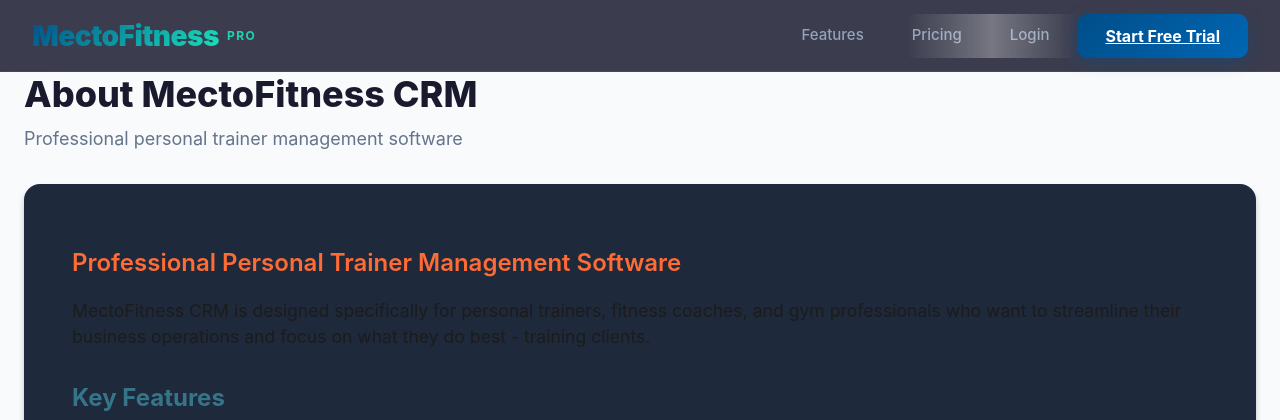
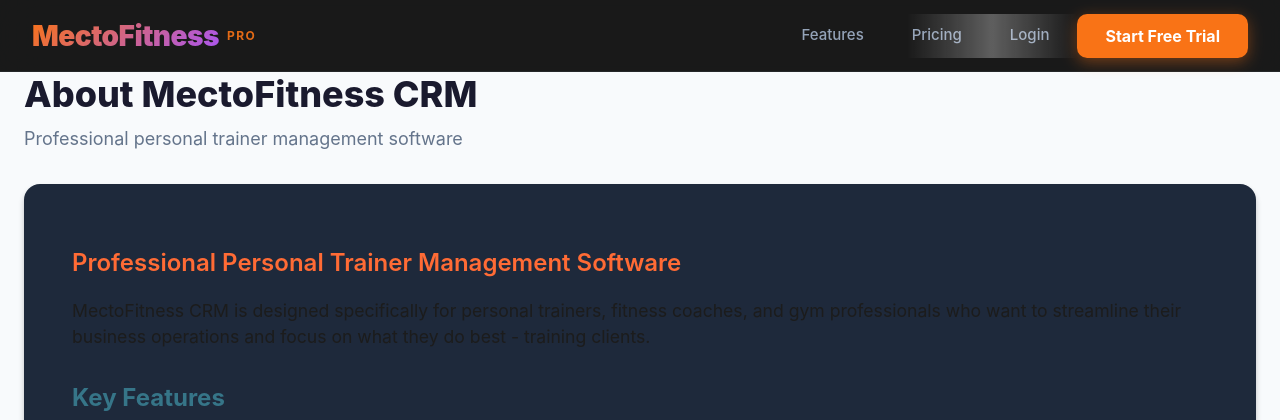
Before and after one commit to JonSvitna/MectofitnessCRM, a Flask app: page /about in a window 1280 px wide. Shown: the top 420 px of the page. Run offline with Flask 3, Linux system fonts and the light colour scheme; data that the repository does not hold is empty.

Commit message:
Update navbar styling to match dark theme with orange/purple accents
CHANGES:
- Update navbar background from blue gradient to solid black
- Change brand logo gradient from blue/teal to orange/purple
- Update nav link active state from teal to orange
- Change CTA button from blue to orange (#F97316)
- Update user avatar gradient to orange/purple
- Change scroll progress indicator to orange/purple gradient
- Update all hover states to use orange accent
- Improve navbar contrast for better readability

Colors changed:
- Primary: #004E89 (blue) → #F97316 (orange)
- Accent: #1AE5BE (teal) → #A855F7 (purple)
- Background: rgba(26, 26, 46, 0.85) → rgba(0, 0, 0, 0.9)

This ensures consistent branding across homepage, auth pages, and dashboard.

🤖 Generated with [Claude Code](https://claude.com/claude-code)

Co-Authored-By: Claude Sonnet 4.5 <noreply@anthropic.com>

```diff
--- a/app/static/src/styles/header.css
+++ b/app/static/src/styles/header.css
@@ -1,18 +1,18 @@
 /* ============================================
-   MODERN HEADER - DASHBOARD COLOR SCHEME
-   Blue & Dark Gray with Glassmorphism
+   MODERN HEADER - DARK THEME
+   Black background with Orange & Purple accents
    ============================================ */
 
 /* Header Variables */
 :root {
   --header-height: 72px;
-  --header-bg: linear-gradient(135deg, #1A1A2E 0%, #2D3142 50%, #334155 100%);
-  --header-glass: rgba(26, 26, 46, 0.85);
+  --header-bg: #000000;
+  --header-glass: rgba(0, 0, 0, 0.9);
   --nav-link-color: #94A3B8;
   --nav-link-hover: #FFFFFF;
-  --nav-link-active: #1AE5BE;
-  --primary-blue: #004E89;
-  --accent-mint: #1AE5BE;
+  --nav-link-active: #F97316;
+  --primary-orange: #F97316;
+  --accent-purple: #A855F7;
 }
 
 /* Modern Navbar with Glassmorphism */
@@ -31,8 +31,8 @@
 }
 
 .modern-navbar.scrolled {
-  background: rgba(15, 23, 42, 0.95);
-  box-shadow: 0 4px 30px rgba(0, 0, 0, 0.3);
+  background: rgba(0, 0, 0, 0.95);
+  box-shadow: 0 4px 30px rgba(0, 0, 0, 0.5);
 }
 
 .navbar-container {
@@ -61,7 +61,7 @@
 .brand-logo {
   font-size: 1.75rem;
   font-weight: 900;
-  background: linear-gradient(135deg, var(--primary-blue), var(--accent-mint));
+  background: linear-gradient(135deg, var(--primary-orange), var(--accent-purple));
   -webkit-background-clip: text;
   background-clip: text;
   -webkit-text-fill-color: transparent;
@@ -71,7 +71,7 @@
 .brand-text {
   font-size: 0.75rem;
   font-weight: 700;
-  color: var(--accent-mint);
+  color: var(--primary-orange);
   text-transform: uppercase;
   letter-spacing: 1.5px;
   opacity: 0.9;
@@ -113,7 +113,7 @@
   left: 50%;
   width: 0;
   height: 2px;
-  background: var(--accent-mint);
+  background: var(--primary-orange);
   transition: all 0.3s ease;
   transform: translateX(-50%);
 }
@@ -129,14 +129,14 @@
 
 .nav-link.active {
   color: var(--nav-link-active);
-  background: rgba(26, 229, 190, 0.15);
+  background: rgba(249, 115, 22, 0.15);
 }
 
 /* CTA Button */
 .nav-cta {
   position: relative;
   padding: 0.75rem 1.75rem;
-  background: linear-gradient(135deg, var(--primary-blue), #0066b3);
+  background: var(--primary-orange);
   color: white;
   font-weight: 700;
   border: none;
@@ -144,7 +144,8 @@
   cursor: pointer;
   overflow: hidden;
   transition: all 0.3s ease;
-  box-shadow: 0 4px 15px rgba(0, 78, 137, 0.4);
+  box-shadow: 0 4px 15px rgba(249, 115, 22, 0.4);
+  text-decoration: none;
 }
 
 .nav-cta::before {
@@ -160,7 +161,8 @@
 
 .nav-cta:hover {
   transform: translateY(-2px);
-  box-shadow: 0 6px 25px rgba(0, 78, 137, 0.5);
+  box-shadow: 0 6px 25px rgba(249, 115, 22, 0.5);
+  background: #EA580C;
 }
 
 .nav-cta:hover::before {
@@ -217,7 +219,7 @@
   width: 32px;
   height: 32px;
   border-radius: 50%;
-  background: linear-gradient(135deg, var(--primary-blue), var(--accent-mint));
+  background: linear-gradient(135deg, var(--primary-orange), var(--accent-purple));
   display: flex;
   align-items: center;
   justify-content: center;
@@ -285,7 +287,7 @@
     left: 0;
     right: 0;
     flex-direction: column;
-    background: rgba(15, 23, 42, 0.98);
+    background: rgba(0, 0, 0, 0.98);
     backdrop-filter: blur(20px);
     padding: 1.5rem;
     gap: 0.5rem;
@@ -318,7 +320,7 @@
   bottom: 0;
   left: 0;
   height: 2px;
-  background: linear-gradient(90deg, var(--primary-blue), var(--accent-mint));
+  background: linear-gradient(90deg, var(--primary-orange), var(--accent-purple));
   transition: width 0.3s ease;
   width: 0;
 }
```
